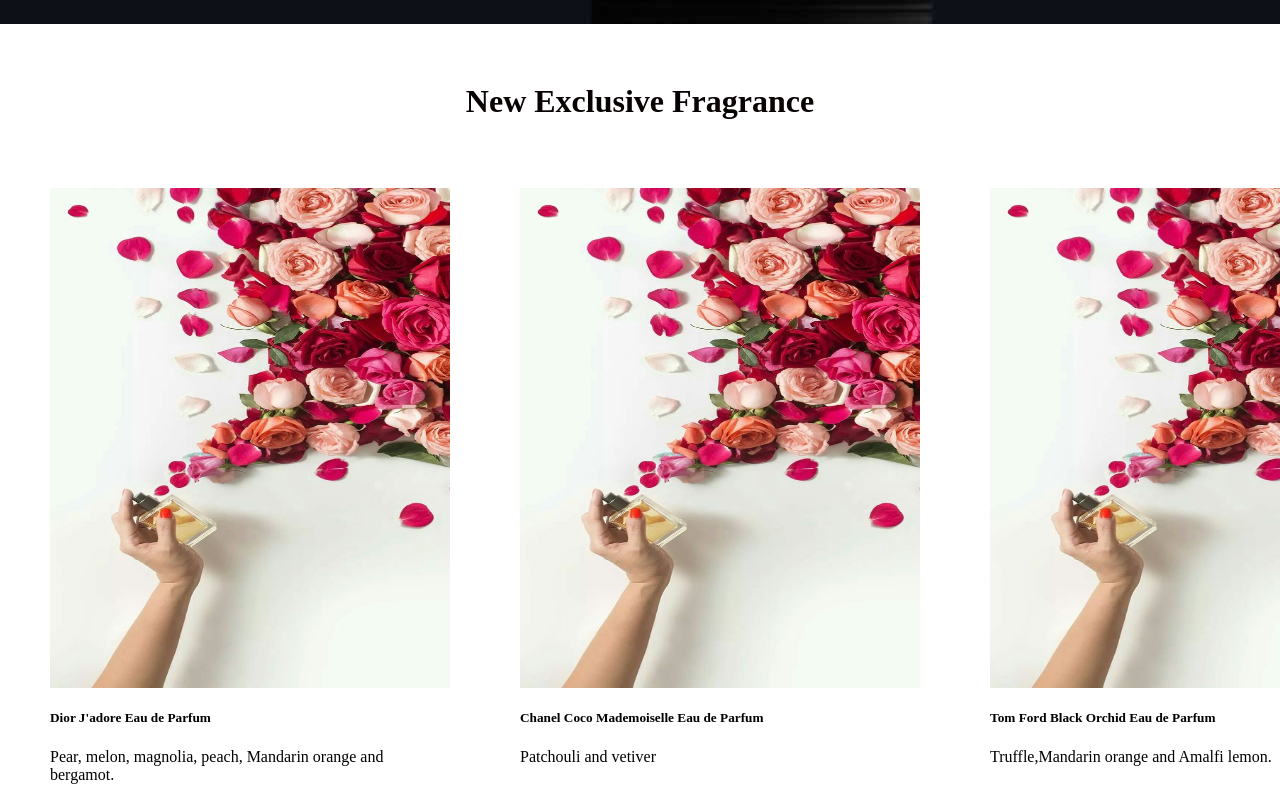
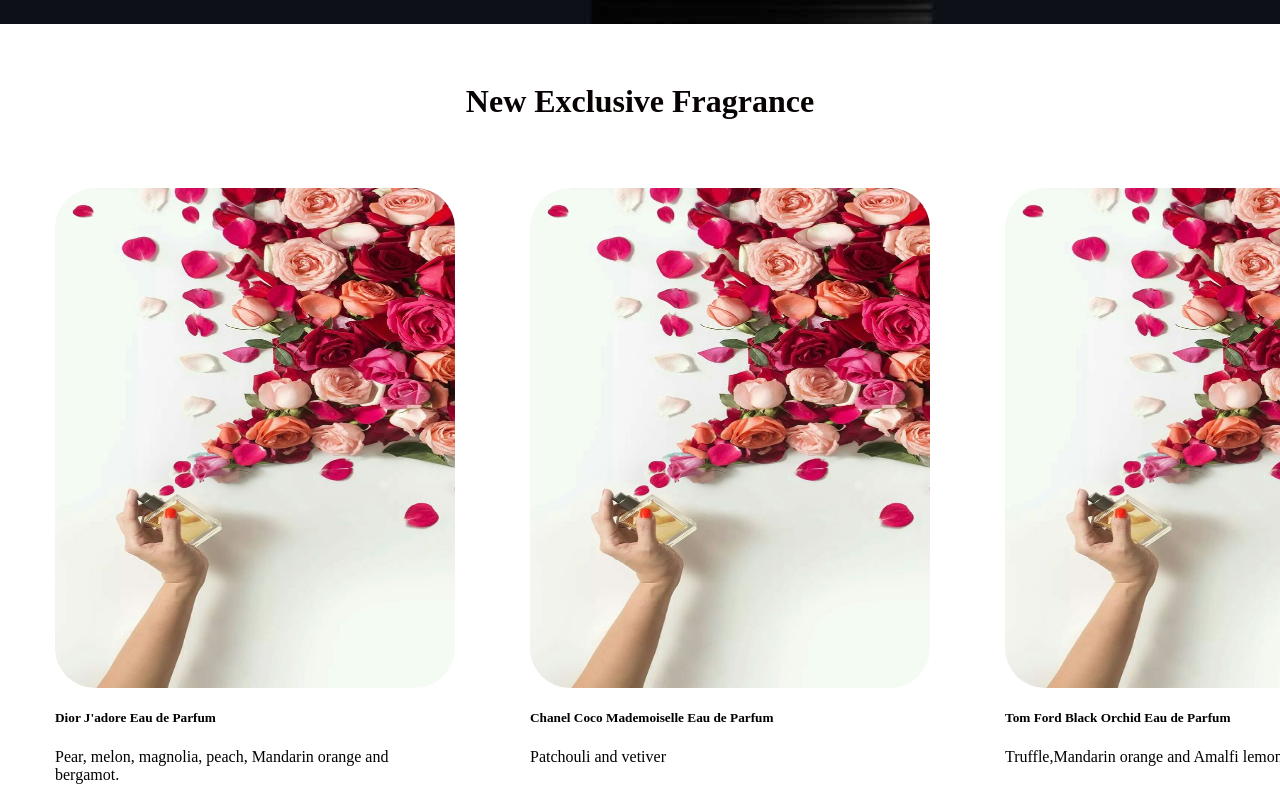
Before and after one commit to wondieki/Zendaya-Fragrance, a plain HTML site: page index.html in a window 1280 px wide. Shown: the part 1056-1856 px from the top of the page. Drawn offline with nearby package versions, Linux system fonts and the light colour scheme.

Commit message:
design the images

```diff
--- a/style.css
+++ b/style.css
@@ -116,11 +116,13 @@
     gap: 20px; /* Add some spacing between the images */
     height:500px;
     width:400px;
+    border-radius: 40px;
   }
   .card1, .card2, .card3, .card4 {
     flex: 0 auto;
     margin-right: 20px;
-    margin-left: 50px;
+    margin-left: 55px;
+
 
   }
 
```
